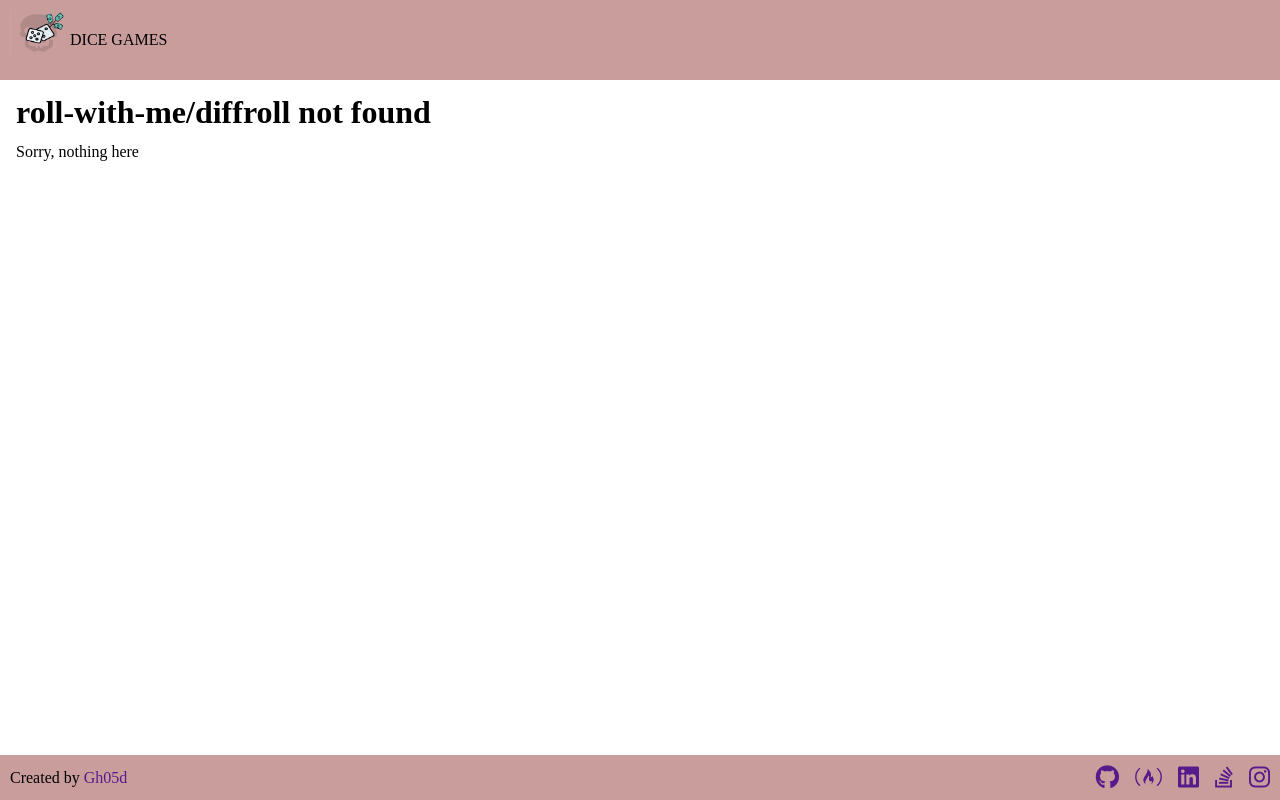
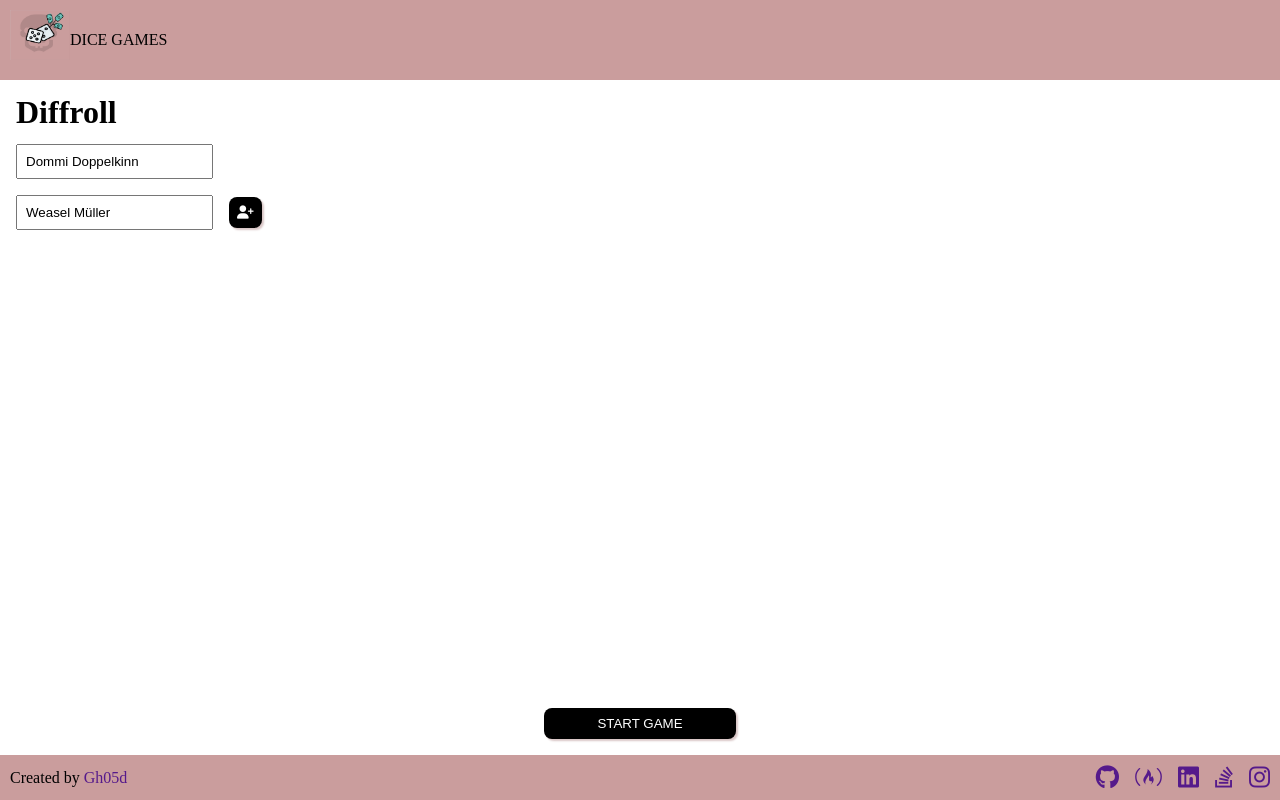
Before and after one commit to Gh05d/roll-with-me, a React (Create React App) app: page /roll-with-me/diffroll in a window 1280 px wide. Before the commit this address had no page. Built offline with nearby package versions, Linux system fonts and the light colour scheme.

Commit message:
Added new game, route and player logic

```diff
--- a/package.json
+++ b/package.json
@@ -15,6 +15,7 @@
     "react-helmet": "^6.1.0",
     "react-router-dom": "^6.3.0",
     "react-scripts": "5.0.1",
+    "sillyname": "^0.1.0",
     "web-vitals": "^2.1.4"
   },
   "scripts": {
--- a/src/App.jsx
+++ b/src/App.jsx
@@ -4,12 +4,14 @@ import Layout from "./Layout";
 import Home from "./Home";
 import Deathroll from "./Deathroll";
 import NotFound from "./NotFound";
+import Diffroll from "./Diffroll";
 
 const App = () => (
   <Routes>
     <Route path="/roll-with-me" element={<Layout />}>
       <Route index element={<Home />} />
       <Route path="deathroll" element={<Deathroll />} />
+      <Route path="diffroll" element={<Diffroll />} />
       <Route path="*" element={<NotFound />} />
     </Route>
   </Routes>
--- a/src/Deathroll.jsx
+++ b/src/Deathroll.jsx
@@ -8,8 +8,8 @@ import "./styles/Deathroll.css";
 const DEFAULT_VALUE = 100;
 
 const Deathroll = () => {
-  const [playerOne, setPlayerOne] = React.useState("Domme");
-  const [playerTwo, setPlayerTwo] = React.useState("Müller");
+  const [playerOne, setPlayerOne] = React.useState("Dommi Doppelkinn");
+  const [playerTwo, setPlayerTwo] = React.useState("Weasel Müller");
 
   const [show, toggle] = React.useState(false);
   const [roll, setRoll] = React.useState(DEFAULT_VALUE);
--- /dev/null
+++ b/src/Diffroll.jsx
@@ -0,0 +1,100 @@
+import React from "react";
+import { Helmet } from "react-helmet";
+import generateName from "sillyname";
+
+import "./styles/Diffroll.css";
+
+const Diffroll = () => {
+  const [players, setPlayers] = React.useState({});
+
+  React.useState(() => {
+    setPlayers(() => {
+      const id1 = generateID();
+      const id2 = generateID();
+
+      return {
+        [id1]: { name: "Dommi Doppelkinn", id: id1 },
+        [id2]: { name: "Weasel Müller", id: id2 },
+      };
+    });
+  }, []);
+
+  function generateID() {
+    return (Math.random() + 1).toString(36).slice(2, 10);
+  }
+
+  function handleChange(e) {
+    const id = e.target.name;
+
+    setPlayers(state => ({
+      ...state,
+      [id]: { ...state[id], name: e.target.value },
+    }));
+  }
+
+  function addPlayer() {
+    setPlayers(state => {
+      const id = generateID();
+
+      return { ...state, [id]: { name: generateName(), id } };
+    });
+  }
+
+  function removePlayer(id) {
+    setPlayers(state => {
+      const clone = { ...state };
+      delete clone[id];
+      return clone;
+    });
+  }
+
+  return (
+    <React.Fragment>
+      <Helmet>
+        <title itemProp="name" lang="en">
+          Many player with the hightest number wins
+        </title>
+
+        <meta
+          name="description"
+          content="Diffroll is a game played by many players. Every player rolls and the player with the lowest number has to pay the player with the highest number the difference between their rolls."
+        />
+      </Helmet>
+
+      <main id="diffroll">
+        <h1>Diffroll</h1>
+
+        <ul className="players">
+          {Object.values(players).map((player, i) => (
+            <li key={player.id}>
+              <input value={player.name} name={player.id} onChange={handleChange} />
+              {i + 1 == Object.values(players).length && (
+                <button
+                  title="Add player"
+                  onClick={addPlayer}
+                  aria-label="Add player"
+                  className="icon-button">
+                  <i className="fa fa-user-plus" />
+                </button>
+              )}
+
+              {i > 1 && (
+                <button
+                  title={`Remove ${player.name}`}
+                  onClick={() => removePlayer(player.id)}
+                  aria-label={`Remove ${player.name}`}
+                  className="icon-button">
+                  <i className="fa fa-user-minus" />
+                </button>
+              )}
+            </li>
+          ))}
+        </ul>
+
+        <button className="start-button">Start Game</button>
+      </main>
+    </React.Fragment>
+  );
+};
+
+export default Diffroll;
--- a/src/Home.jsx
+++ b/src/Home.jsx
@@ -1,5 +1,7 @@
 import React from "react";
 import { Link } from "react-router-dom";
+
+import "./styles/Home.css";
 
 const Home = () => {
   return (
@@ -7,9 +9,12 @@ const Home = () => {
       <h1>Dice Games</h1>
       <p>Here are links to all available games:</p>
 
-      <ul>
+      <ul className="games">
         <li>
-          <Link to="deathroll">💀 Death Roll</Link>
+          <Link to="deathroll">💀 Deathroll</Link>
+        </li>
+        <li>
+          <Link to="diffroll">🎲 Diffroll</Link>
         </li>
       </ul>
     </main>
--- a/src/styles/App.css
+++ b/src/styles/App.css
@@ -69,3 +69,8 @@ input {
 input:focus {
   outline: 1px solid red;
 }
+
+/* Shared classes */
+.icon-button {
+  width: unset;
+}
--- /dev/null
+++ b/src/styles/Diffroll.css
@@ -0,0 +1,21 @@
+#diffroll {
+  display: flex;
+  flex-direction: column;
+  justify-content: space-between;
+}
+
+.players {
+  display: flex;
+  flex: 1;
+  flex-direction: column;
+  gap: 1rem;
+}
+
+#diffroll .icon-button {
+  margin-left: 1rem;
+}
+
+.start-button {
+  align-self: center;
+  margin-top: 1rem;
+}
--- /dev/null
+++ b/src/styles/Home.css
@@ -0,0 +1,4 @@
+.games {
+  display: flex;
+  flex-direction: column;
+}
```
Also changed, not shown: 1 other file (tests, documents, lock files or other folders).
